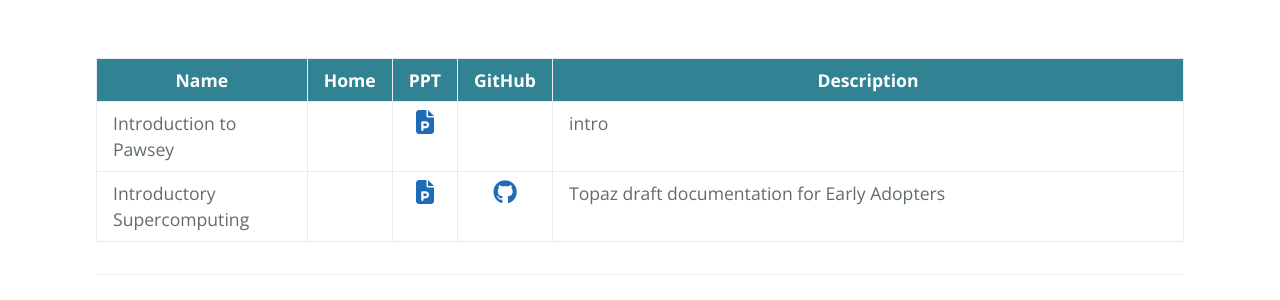
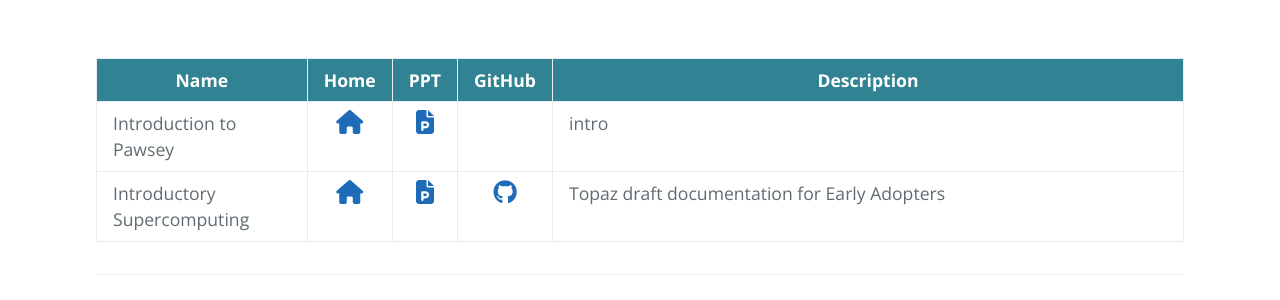
Before and after one commit to ratkinson0405/ratkinson0405.github.io, a Jekyll site: the page built from training.md, in a window 1280 px wide. Shown: the part 342-642 px from the top of the page. Built offline with Jekyll 4.4.1, drawn with Linux system fonts in a browser that asks for light colours; nearby versions of some CDN libraries; our own code applies the rules of GitHub Pages for plain Markdown files; the repository's description, which GitHub fills in, is left out.

Commit message:
Update default.html

```diff
--- a/_layouts/default.html
+++ b/_layouts/default.html
@@ -48,11 +48,7 @@
               {% if data.pageName == page.name %}
                 <tr>
                   <td markdown="span">{{ data.title }}</td>
-                  {% if data.url == nil %}
-                    <td></td>
-                  {% else %}
-                    <td markdown="span" align="center"><a href="{{ data.url }}"><i class="fas fa-home" style="font-size:24px;"></i></a></td>
-                  {% endif %}
+                  <td markdown="span" align="center"><a href="{{ data.url }}"><i class="fas fa-home" style="font-size:24px;"></i></a></td>
                   {% if data.ppt == nil %}
                     <td></td>
                   {% else %}
```
